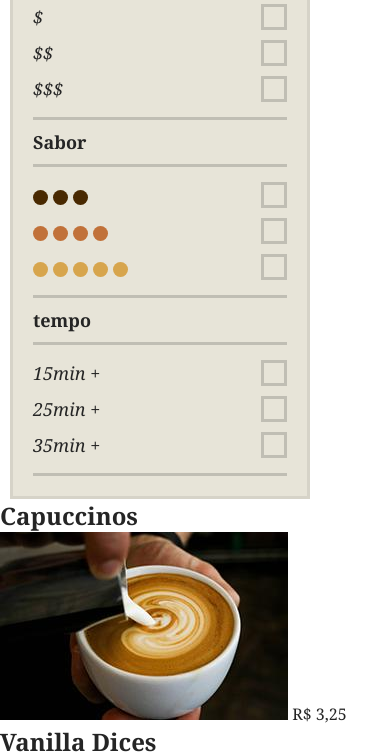
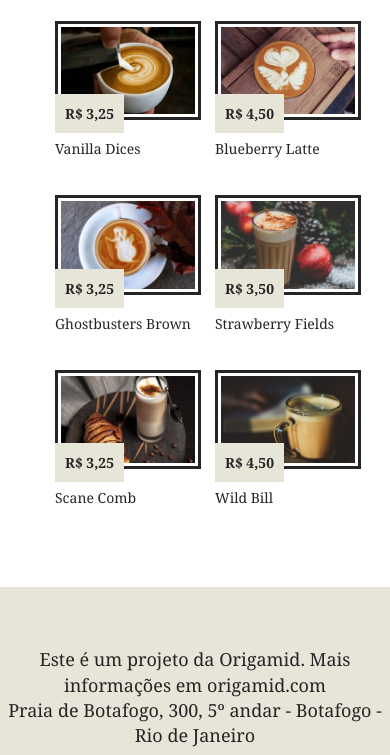
Before and after one commit to WebertiBarbosa/brafe2-css-puro, a plain HTML site: page index.html in a window 390 px wide. Shown: the part 400-1155 px from the top of the page. Drawn offline with Linux system fonts and the light colour scheme.

Commit message:
adicionada responsividade

```diff
--- a/css/style.css
+++ b/css/style.css
@@ -58,6 +58,24 @@ body {
 .container {
   max-width: 960px;
   margin: 0 auto;
+}
+
+.container::after, .container::before {
+  content: '';
+  display: table;
+  clear: both;
+}
+
+@media (min-width: 740px) and (max-width: 980px) {
+  .container {
+    max-width: 720px;
+  }
+}
+
+@media (max-width: 739px) {
+  .container {
+    max-width: 300px;
+  }
 }
 
 /* FILTRO */
@@ -132,3 +150,90 @@ body {
               60px 0 0 0 currentColor,
               80px 0 0 0 currentColor;
 }
+
+@media (min-width: 740px) and (max-width: 980px) {
+  .filtro {
+    max-width: 220px;
+  }
+}
+
+@media (max-width: 739px) {
+  .filtro {
+    display: none;
+  }
+}
+
+/* PRODUTOS */
+
+.produtos {
+  width: 620px;
+  margin: 0 10px;
+  float: left;
+}
+
+.produtos h1 {
+  font-size: 3em;
+  font-weight: normal;
+}
+
+.produtos li {
+  width: 300px;
+  float: left;
+}
+
+.produtos li:nth-child(even) {
+  margin-left: 20px;
+}
+
+.produtos li img {
+  display: block;
+  max-width: 100%;
+  border: 3px solid #fff;
+  box-shadow: 0 0 0 3px #252525;
+  margin: 40px 3px 0 3px;
+}
+
+.produtos li span {
+  background: #e7e4d8;
+  padding: 10px;
+  font-size: 0.875em;
+  font-weight: bold;
+  position: relative;
+  top: -15px;
+}
+
+.produtos li h2 {
+  font-size: 0.875em;
+  font-weight: normal;
+}
+
+@media (min-width: 740px) and (max-width: 980px) {
+  .produtos {
+    width: 460px;
+  }
+  .produtos li {
+    width: 220px;
+  }
+}
+
+@media (max-width: 739px) {
+  .produtos {
+    width: 300px;
+  }
+  .produtos li {
+    width: 140px;
+  }
+}
+
+
+/* FOOTER */
+
+.footer {
+  background: #e7e4d8;
+  text-align: center;
+  padding: 60px 0;
+  font-size: 1.125em;
+  line-height: 1.4em;
+  margin-top: 80px;
+
+}
--- a/index.html
+++ b/index.html
@@ -45,7 +45,7 @@
         <li>35min +</li>
       </ul>
     </nav>
-    <section>
+    <section class="produtos">
       <h1>Capuccinos</h1>
       <ul>
         <li>
@@ -83,7 +83,7 @@
   </div>
 
 
-  <footer>
+  <footer class="footer">
     <p>Este é um projeto da Origamid. Mais informações em origamid.com</p>
     <p>Praia de Botafogo, 300, 5º andar - Botafogo - Rio de Janeiro</p>
   </footer>
```
